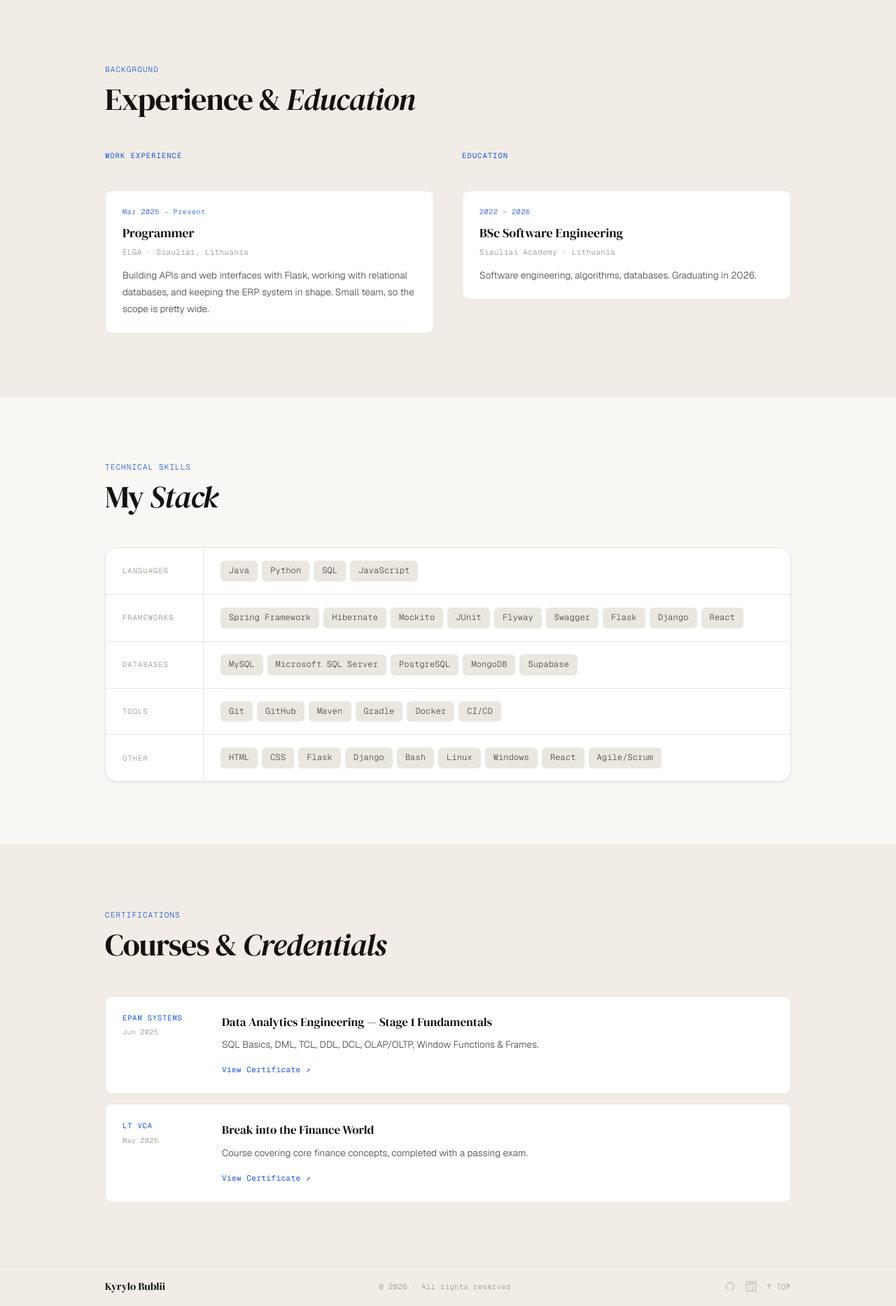
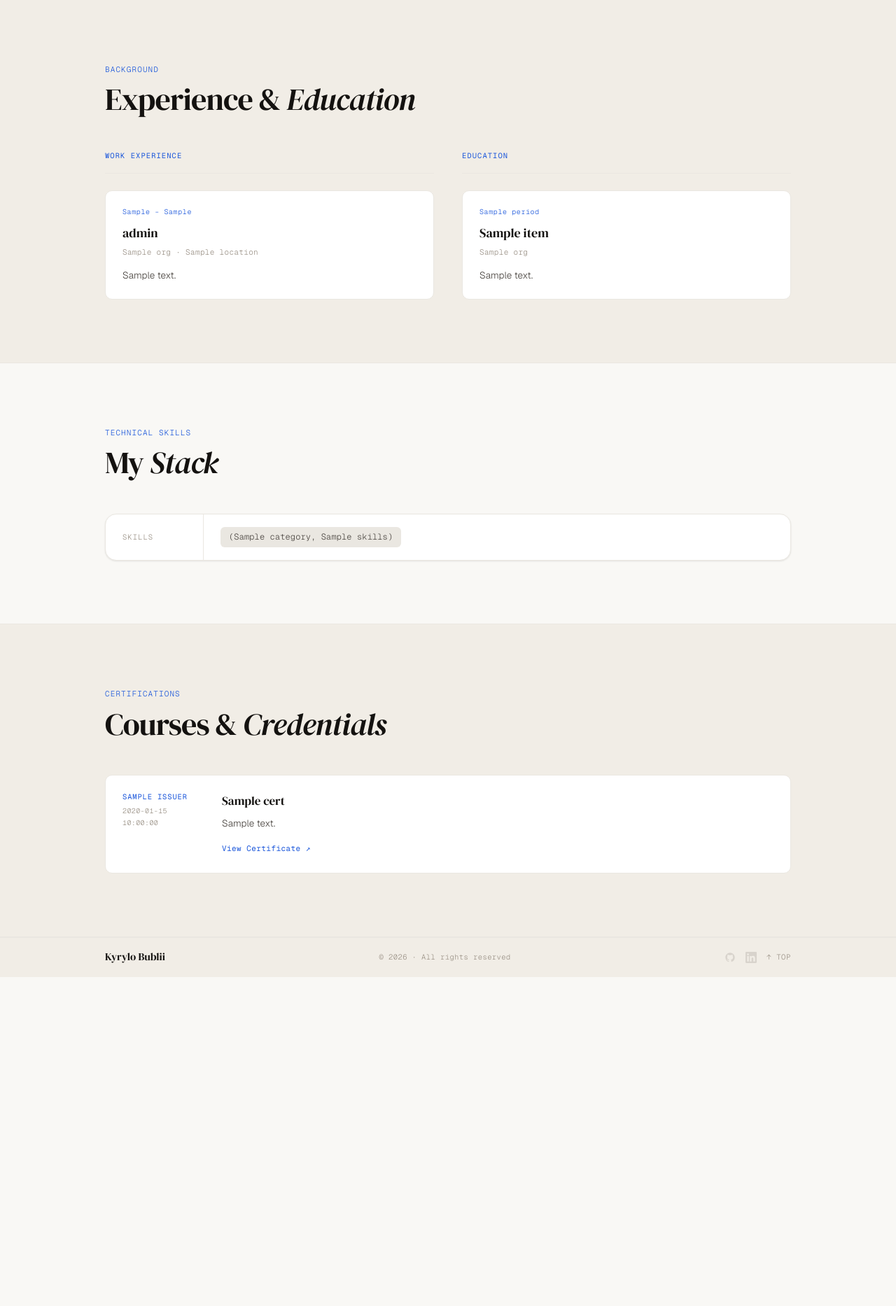
Before and after one commit to KyryloBublii/digital-cv, a Flask app: page /about in a window 1280 px wide. Shown: the part 855-2721 px from the top of the page at 70% size. After the commit the page ends 2251 px from the top, so only its background shows below. Run offline with Flask 3, Linux system fonts and the light colour scheme; a database or web service that is not in the repository returns one stand-in record (values such as "Sample title"); data that the repository does not hold is empty.

Commit message:
feat: add file-based profile cache from GitHub
Introduces data/profile.py which fetches profile.json from the
portfolio-data GitHub repo, caches it to disk for 24 hours, and
falls back to the local data/profile.json on network failure.

Updates app.py and about.html to render experience, education,
certifications and skills dynamically from the cached profile.

Co-Authored-By: Claude Sonnet 4.6 <noreply@anthropic.com>

```diff
--- a/app.py
+++ b/app.py
@@ -5,7 +5,7 @@ import resend
 import requests
 from dotenv import load_dotenv
 from flask import Flask, render_template, request
-from data.projects import SKILLS
+from data.profile import get_profile
 
 load_dotenv()
 
@@ -80,7 +80,16 @@ def project_detail(slug):
 
 @app.route("/about")
 def about():
-    return render_template("about.html", active_page="about", skills=SKILLS)
+    profile = get_profile()
+    return render_template(
+        "about.html",
+        active_page="about",
+        profile=profile,
+        skills=profile.get("skills") if isinstance(profile.get("skills"), dict) else {"Skills": profile.get("skills", [])},
+        experience=profile.get("experience", []),
+        education=profile.get("education", []),
+        certifications=profile.get("certifications", []),
+    )
 
 
 @app.route("/contact", methods=["GET", "POST"])
--- /dev/null
+++ b/data/profile.py
@@ -0,0 +1,64 @@
+import json
+import logging
+import os
+import time
+from pathlib import Path
+
+import requests
+
+CACHE_TTL = 86400  # 24 hours
+
+_REPO       = os.environ.get("GITHUB_PORTFOLIO_DATA_REPO", "KyryloBublii/portfolio-data")
+_FILE       = "profile.json"
+_RAW        = f"https://raw.githubusercontent.com/{_REPO}/main/{_FILE}"
+_LOCAL      = Path(__file__).parent / _FILE
+_CACHE_FILE = Path(__file__).parent / ".profile_cache.json"
+
+
+def _fetch_remote() -> dict:
+    headers = {}
+    token = os.environ.get("GITHUB_PORTFOLIO_DATA_TOKEN") or os.environ.get("GITHUB_TOKEN")
+    if token:
+        headers["Authorization"] = f"Bearer {token}"
+    r = requests.get(_RAW, headers=headers, timeout=10)
+    r.raise_for_status()
+    return r.json()
+
+
+def _read_cache() -> dict | None:
+    """Return cached data if file exists and is fresher than CACHE_TTL, else None."""
+    if not _CACHE_FILE.exists():
+        return None
+    if time.time() - _CACHE_FILE.stat().st_mtime > CACHE_TTL:
+        return None
+    try:
+        return json.loads(_CACHE_FILE.read_text(encoding="utf-8"))
+    except Exception:
+        return None
+
+
+def _write_cache(data: dict) -> None:
+    try:
+        _CACHE_FILE.write_text(json.dumps(data), encoding="utf-8")
+    except Exception as exc:
+        logging.warning("Could not write profile cache: %s", exc)
+
+
+def get_profile() -> dict:
+    """Return profile data, refreshing from GitHub at most once per CACHE_TTL.
+    Uses a file-based cache — persists across restarts, shared across workers."""
+    cached = _read_cache()
+    if cached is not None:
+        return cached
+    try:
+        data = _fetch_remote()
+        _write_cache(data)
+        return data
+    except Exception as exc:
+        logging.warning("Remote profile fetch failed, using local fallback: %s", exc)
+        if _CACHE_FILE.exists():
+            try:
+                return json.loads(_CACHE_FILE.read_text(encoding="utf-8"))
+            except Exception:
+                pass
+        return json.loads(_LOCAL.read_text(encoding="utf-8"))
--- a/templates/about.html
+++ b/templates/about.html
@@ -54,21 +54,25 @@
     <div class="exp-cols">
       <div class="rv">
         <div class="exp-col-head">Work Experience</div>
+        {% for item in experience %}
         <div class="exp-item">
-          <div class="exp-period">Mar 2025 - Present</div>
-          <div class="exp-role">Programmer</div>
-          <div class="exp-org">ELGA · Siauliai, Lithuania</div>
-          <p class="exp-desc">Building APIs and web interfaces with Flask, working with relational databases, and keeping the ERP system in shape. Small team, so the scope is pretty wide.</p>
+          <div class="exp-period">{{ item.period_start }}{% if item.period_end %} – {{ item.period_end }}{% endif %}</div>
+          <div class="exp-role">{{ item.role }}</div>
+          <div class="exp-org">{{ item.org }}{% if item.location %} · {{ item.location }}{% endif %}</div>
+          {% if item.description %}<p class="exp-desc">{{ item.description }}</p>{% endif %}
         </div>
+        {% endfor %}
       </div>
       <div class="rv d1">
         <div class="exp-col-head">Education</div>
+        {% for item in education %}
         <div class="exp-item">
-          <div class="exp-period">2022 - 2026</div>
-          <div class="exp-role">BSc Software Engineering</div>
-          <div class="exp-org">Siauliai Academy · Lithuania</div>
-          <p class="exp-desc">Software engineering, algorithms, databases. Graduating in 2026.</p>
+          <div class="exp-period">{{ item.period }}</div>
+          <div class="exp-role">{{ item.title }}</div>
+          <div class="exp-org">{{ item.org }}</div>
+          {% if item.description %}<p class="exp-desc">{{ item.description }}</p>{% endif %}
         </div>
+        {% endfor %}
       </div>
     </div>
   </div>
@@ -106,31 +110,19 @@
       </div>
     </div>
     <div class="certs-list">
-
-      <div class="cert-item rv">
+      {% for cert in certifications %}
+      <div class="cert-item rv{% if loop.index > 1 %} d1{% endif %}">
         <div class="cert-meta">
-          <div class="cert-issuer">EPAM Systems</div>
-          <div class="cert-date">Jun 2025</div>
+          <div class="cert-issuer">{{ cert.issuer }}</div>
+          <div class="cert-date">{{ cert.date }}</div>
         </div>
         <div class="cert-body">
-          <div class="cert-name">Data Analytics Engineering — Stage 1 Fundamentals</div>
-          <p class="cert-desc">SQL Basics, DML, TCL, DDL, DCL, OLAP/OLTP, Window Functions &amp; Frames.</p>
-          <a href="https://certificates.epam.com/certificates/417ddd11-0d23-40e3-97a2-d013794cb23d" target="_blank" class="cert-link">View Certificate ↗</a>
+          <div class="cert-name">{{ cert.name }}</div>
+          {% if cert.description %}<p class="cert-desc">{{ cert.description }}</p>{% endif %}
+          {% if cert.url %}<a href="{{ cert.url }}" target="_blank" class="cert-link">View Certificate ↗</a>{% endif %}
         </div>
       </div>
-
-      <div class="cert-item rv d1">
-        <div class="cert-meta">
-          <div class="cert-issuer">LT VCA</div>
-          <div class="cert-date">May 2025</div>
-        </div>
-        <div class="cert-body">
-          <div class="cert-name">Break into the Finance World</div>
-          <p class="cert-desc">Course covering core finance concepts, completed with a passing exam.</p>
-          <a href="https://credsverse.com/credentials/04d30edb-303c-48d7-afe1-a2bdb25390ea" target="_blank" class="cert-link">View Certificate ↗</a>
-        </div>
-      </div>
-
+      {% endfor %}
     </div>
   </div>
 </section>
```
Also changed, not shown: 1 other file.
